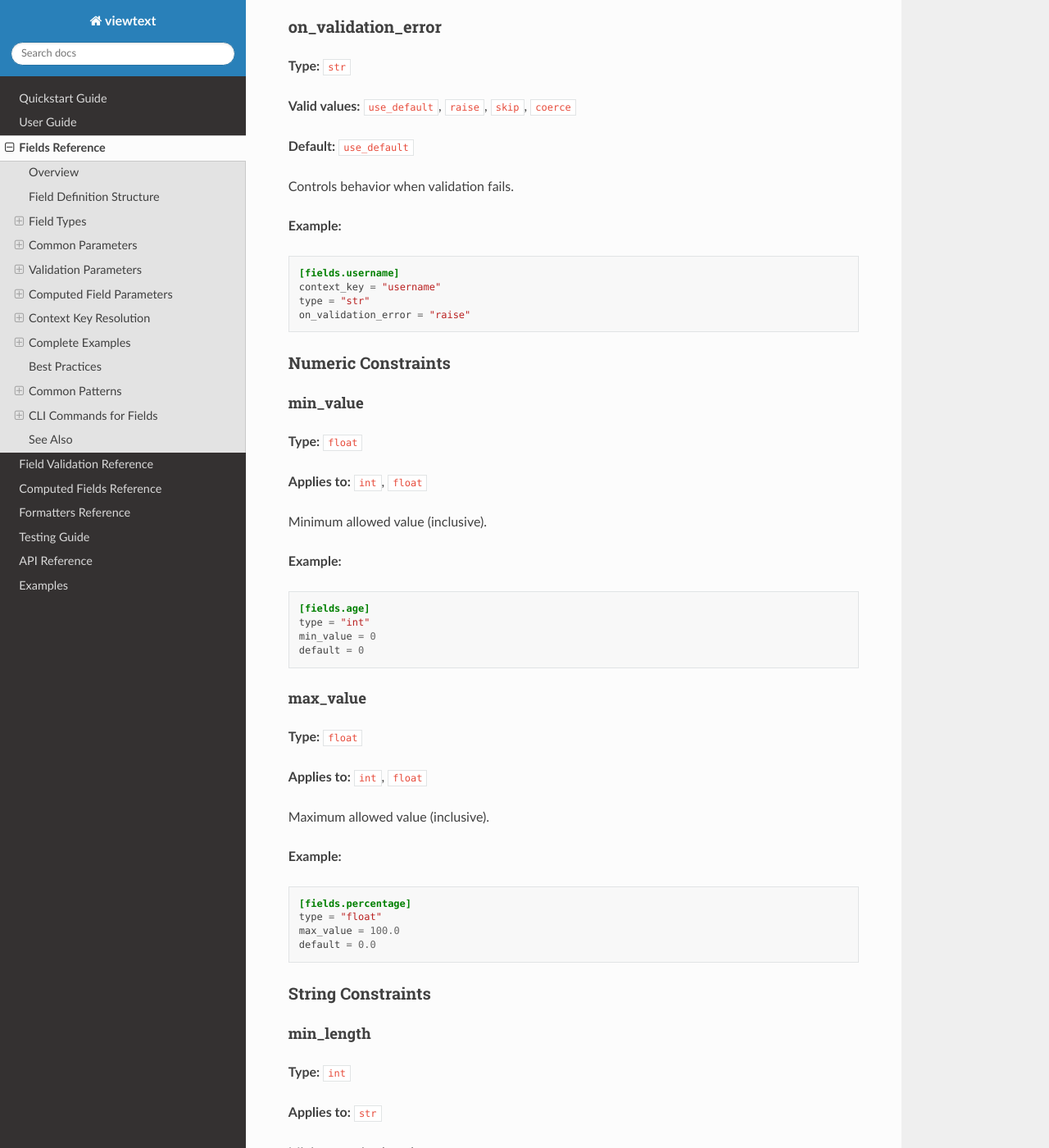
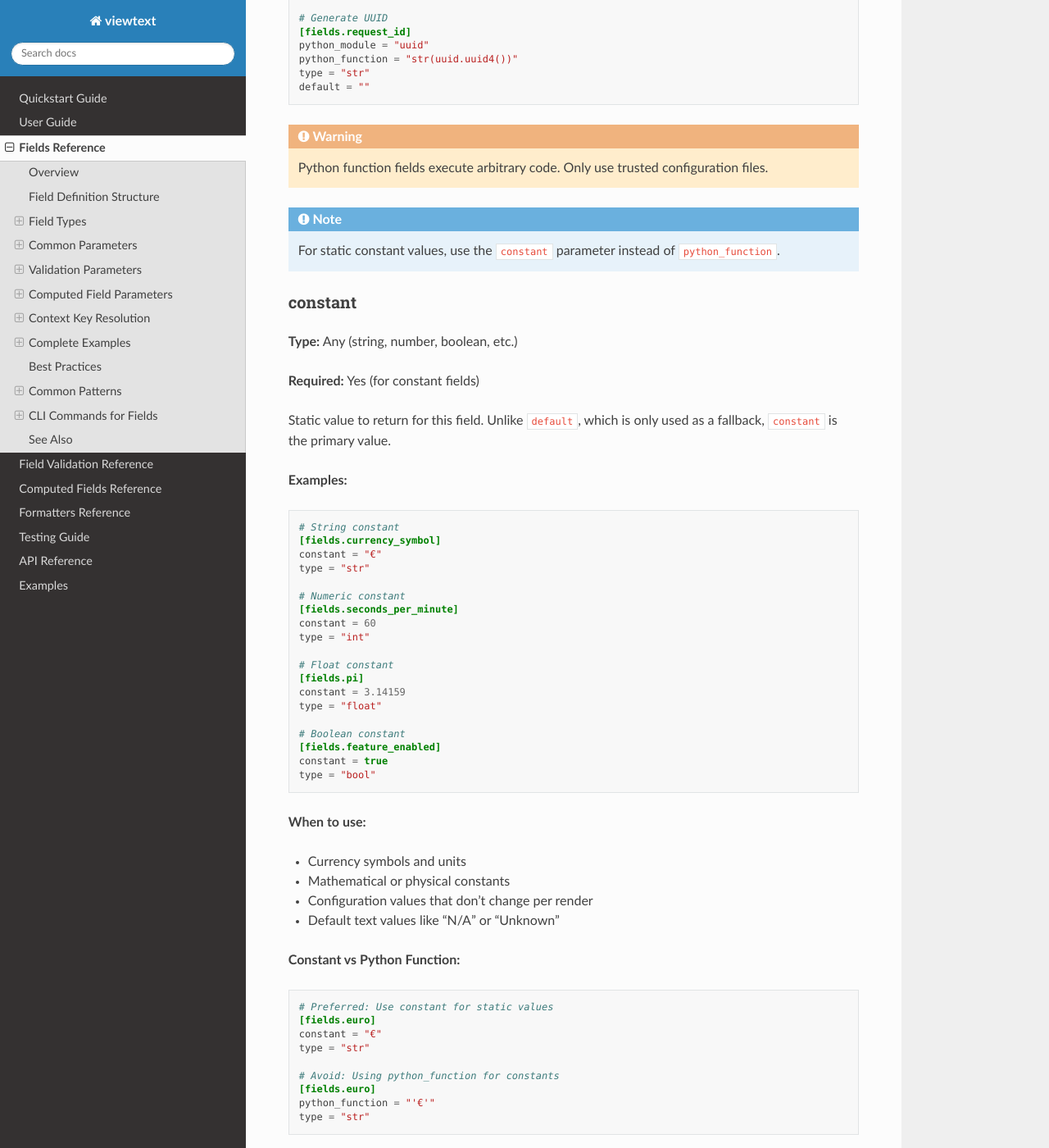
Before and after one commit to holgern/viewtext, a Sphinx documentation site: the page built from docs/fields_reference.rst, in a window 1280 px wide and 1400 px high, scrolled down 7440 px. Shown: the whole window at 82% size. Built offline with Sphinx 7.4.7 and the Read the Docs theme 3.1.0, drawn with Linux system fonts in a browser that asks for light colours; some of the changed text lies outside the part shown.

Commit message:
feat: constant fields

```diff
--- a/docs/fields_reference.rst
+++ b/docs/fields_reference.rst
@@ -40,12 +40,13 @@ Fields are defined in the ``[fields]`` section of TOML configuration files:
 Field Types
 -----------
 
-There are four types of field definitions:
+There are five types of field definitions:
 
 1. **Context Fields** - Extract values directly from context
 2. **Computed Fields** - Perform calculations on source data
-3. **Python Function Fields** - Execute Python code to generate values
-4. **Validated Fields** - Include type checking and constraints
+3. **Constant Fields** - Return static values
+4. **Python Function Fields** - Execute Python code to generate values
+5. **Validated Fields** - Include type checking and constraints
 
 Context Fields
 ~~~~~~~~~~~~~~
@@ -102,6 +103,45 @@ Perform operations on source data. See :doc:`computed_fields_reference` for comp
     operation = "celsius_to_fahrenheit"
     sources = ["temp_celsius"]
     default = 0.0
+
+Constant Fields
+~~~~~~~~~~~~~~~
+
+Return static values without requiring context data. Useful for constants like currency symbols, fixed numbers, or configuration values.
+
+**Key features:**
+
+- No context data required
+- Type validation applied to constant value
+- More explicit than using ``python_function``
+- Better performance than python functions
+
+**Example:**
+
+.. code-block:: toml
+
+    # String constants
+    [fields.currency_symbol]
+    constant = "€"
+    type = "str"
+
+    [fields.app_name]
+    constant = "ViewText"
+    type = "str"
+
+    # Numeric constants
+    [fields.vat_rate]
+    constant = 0.19
+    type = "float"
+
+    [fields.max_retries]
+    constant = 3
+    type = "int"
+
+    # Boolean constants
+    [fields.debug_mode]
+    constant = false
+    type = "bool"
 
 Python Function Fields
 ~~~~~~~~~~~~~~~~~~~~~~
@@ -345,6 +380,63 @@ Results are cached per render using ``__python_function_cache_{field_name}`` to
 
 .. warning::
    Python function fields execute arbitrary code. Only use trusted configuration files.
+
+.. note::
+   For static constant values, use the ``constant`` parameter instead of ``python_function``.
+
+constant
+~~~~~~~~
+
+**Type:** Any (string, number, boolean, etc.)
+
+**Required:** Yes (for constant fields)
+
+Static value to return for this field. Unlike ``default``, which is only used as a fallback, ``constant`` is the primary value.
+
+**Examples:**
+
+.. code-block:: toml
+
+    # String constant
+    [fields.currency_symbol]
+    constant = "€"
+    type = "str"
+
+    # Numeric constant
+    [fields.seconds_per_minute]
+    constant = 60
+    type = "int"
+
+    # Float constant
+    [fields.pi]
+    constant = 3.14159
+    type = "float"
+
+    # Boolean constant
+    [fields.feature_enabled]
+    constant = true
+    type = "bool"
+
+**When to use:**
+
+- Currency symbols and units
+- Mathematical or physical constants
+- Configuration values that don't change per render
+- Default text values like "N/A" or "Unknown"
+
+**Constant vs Python Function:**
+
+.. code-block:: toml
+
+    # Preferred: Use constant for static values
+    [fields.euro]
+    constant = "€"
+    type = "str"
+
+    # Avoid: Using python_function for constants
+    [fields.euro]
+    python_function = "'€'"
+    type = "str"
 
 Validation Parameters
 ---------------------
```
Also changed, not shown: other parts of docs/fields_reference.rst (+0 -5 lines), 3 other files.
